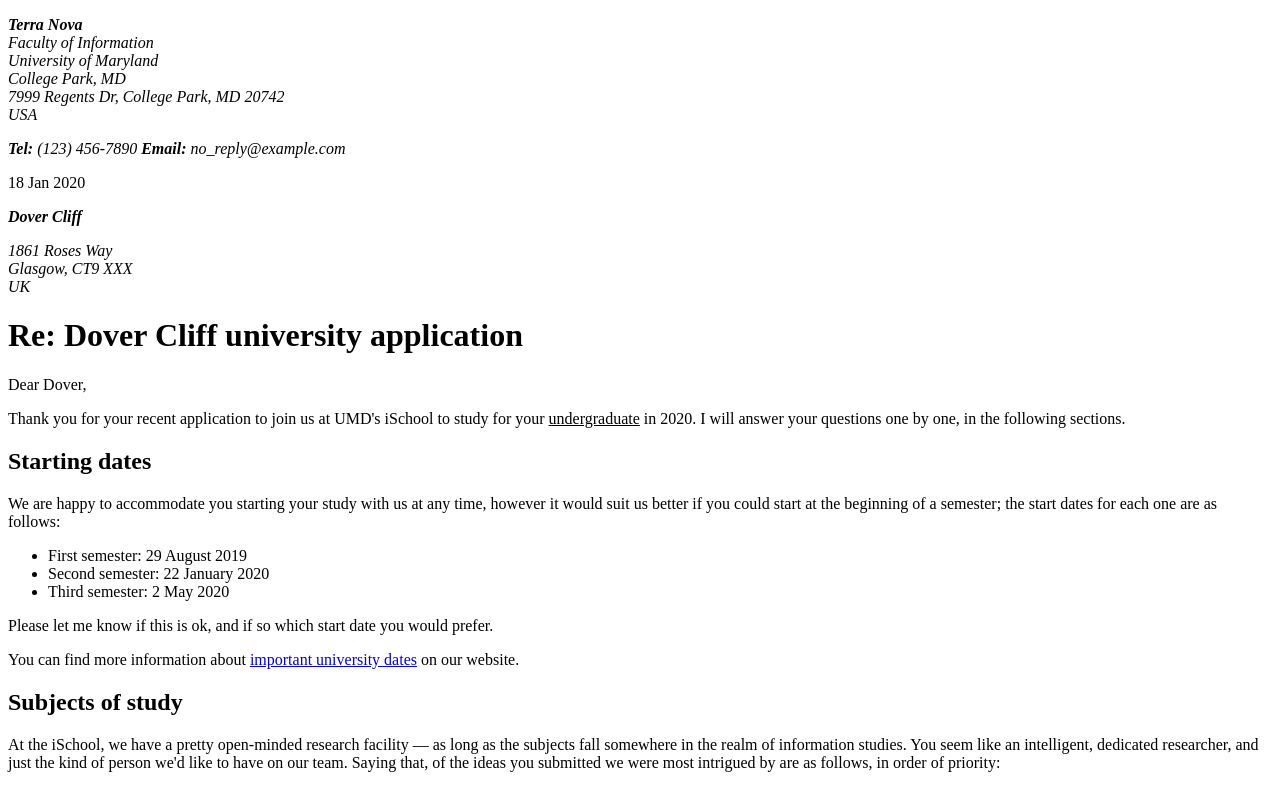
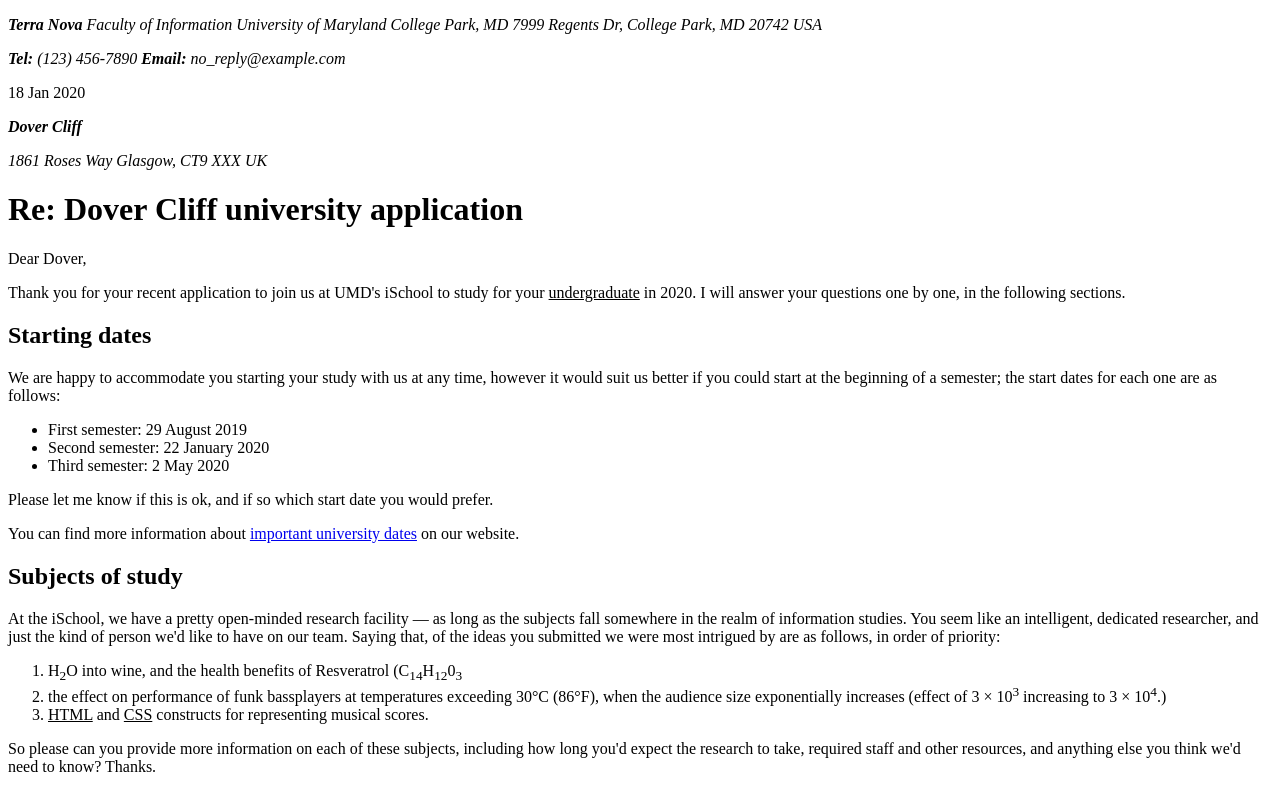
Before and after one commit to aabdella98/aabdella98.github.io, a plain HTML site: page lab_2/index.html in a window 1280 px wide. Shown: the top 785 px of the page. Drawn offline with Linux system fonts and the light colour scheme.

Commit message:
Update index.html

```diff
--- a/lab_2/index.html
+++ b/lab_2/index.html
@@ -8,11 +8,11 @@
 
 <address>
 <p>
-<strong> Terra Nova </strong><br>
-Faculty of Information<br>
-University of Maryland<br>
-College Park, MD<br>
-7999 Regents Dr, College Park, MD 20742<br>
+<strong> Terra Nova </strong>
+Faculty of Information
+University of Maryland
+College Park, MD
+7999 Regents Dr, College Park, MD 20742
 USA
 </p>
 
@@ -26,8 +26,8 @@
 <p>18 Jan 2020</p>
 <address>
 <p><strong> Dover Cliff</strong></p>
-<p>1861 Roses Way<br>
-Glasgow, CT9 XXX<br>
+<p>1861 Roses Way
+Glasgow, CT9 XXX
 UK
 </p>
 </address>
```
